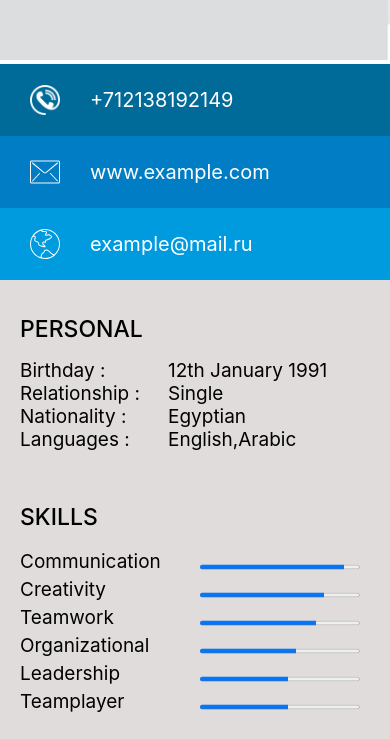
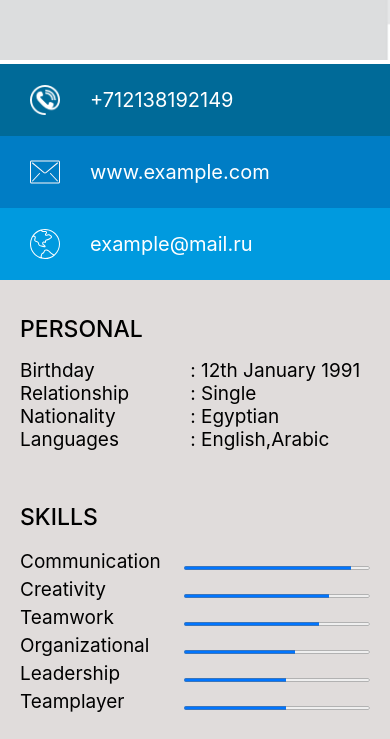
Before and after one commit to Rafc122/Start_learn, a plain HTML site: page index.html in a window 390 px wide. Shown: the part 361-1100 px from the top of the page. Drawn offline with Linux system fonts and the light colour scheme.

Commit message:
text in spisok

```diff
--- a/index.css
+++ b/index.css
@@ -6,6 +6,7 @@
   font-family: -apple-system, BlinkMacSystemFont, 'Segoe UI', Roboto, Oxygen,
     Ubuntu, Cantarell, 'Open Sans', 'Helvetica Neue', sans-serif;
 }
+
 body {
   margin: 0px;
 }
--- a/index.html
+++ b/index.html
@@ -37,27 +37,27 @@
                     <ul>
                         <li class="personal-info">
                             <div class="personal-info-title">
-                                Birthday :
+                                Birthday
                             </div>
-                            <div>12th January 1991</div>
+                            <div>:  12th January 1991</div>
                         </li>
                         <li class="personal-info">
                             <div class="personal-info-title">
-                                Relationship :
+                                Relationship
                             </div>
-                            <div>Single</div>
+                            <div>:  Single</div>
                         </li>
                         <li class="personal-info">
                             <div class="personal-info-title">
-                                Nationality :
+                                Nationality
                             </div>
-                            <div>Egyptian</div>
+                            <div>:  Egyptian</div>
                         </li>
                         <li class="personal-info">
                             <div class="personal-info-title">
-                                Languages :
+                                Languages
                             </div>
-                            <div>English,Arabic</div>
+                            <div>:  English,Arabic</div>
                         </li>
                     </ul>
                 </div>
--- a/left.css
+++ b/left.css
@@ -2,20 +2,24 @@
   max-width: 410px;
   width: 100%;
 }
+
 #left-part ul {
   list-style-type: none;
 }
+
 #photo-container img {
   max-width: 410px;
   width: 100%;
   height: auto;
 }
+
 #contacts ul {
   margin: 0px;
   padding: 0px;
   max-width: 410px;
   width: 100%;
 }
+
 .contacts-item {
   display: flex;
   align-items: center;
@@ -23,6 +27,7 @@
   color: white;
   font-size: 20px;
 }
+
 .contacts-item img {
   margin-right: 30px;
   margin-left: 30px;
@@ -30,31 +35,39 @@
   width: 100%;
   height: 30px;
 }
+
 #sait {
   background: #009adf;
 }
+
 #mail {
   background: #007dc5;
 }
+
 #phone {
   background: #006a98;
 }
+
 .item-progress ul li {
   display: flex;
   justify-content: space-between;
   margin-bottom: 5px;
 }
+
 .item-progress ul {
   font-size: 19px;
   padding-left: 20px;
 }
+
 .item-progress {
   align-items: center;
 }
+
 .item-progress progress {
-  margin-right: 30px;
-  width: 160px;
+  margin-right: 20px;
+  width: 186px;
 }
+
 #info-class {
   display: flex;
   flex-direction: column;
@@ -63,21 +76,27 @@
   width: 100%;
   height: auto;
 }
+
 .information {
   font-weight: bold;
 }
+
 #skills progress {
-  height: 10px;
+  height: 8px;
 }
+
 #software progress {
-  height: 10px;
+  height: 8px;
 }
+
 #software span {
   text-transform: uppercase;
 }
+
 #name-work {
   text-transform: uppercase;
 }
+
 .left-title h1 {
   font-weight: 550;
   padding-left: 20px;
@@ -85,17 +104,20 @@
   text-transform: uppercase;
   font-size: 23px;
 }
+
 .personal-info {
   display: flex;
   font-size: 19px;
 }
 
 .personal-info-title {
-  width: 40%;
+  width: 46%;
 }
+
 #personal ul {
   padding-left: 20px;
 }
+
 #reference ul {
   font-size: 19px;
   padding-left: 20px;
--- a/right.css
+++ b/right.css
@@ -3,6 +3,7 @@
   width: 100%;
   padding-top: 5px;
 }
+
 @media (max-width: 700px) {
   #right-part {
     max-width: 420px;
@@ -10,15 +11,21 @@
   }
   .item-info-left {
     padding-left: 0px;
+    width: 0%;
   }
   .item-info-right {
-    margin-left: 0px;
-    margin-top: 30px;
+    margin-right: 0px;
+    margin-top: 0px;
+  }
+  .item-info {
+    flex-direction: column;
   }
 }
+
 #right-part ul {
   list-style-type: none;
 }
+
 .right-title {
   display: flex;
   width: 100%;
@@ -28,31 +35,39 @@
   align-items: center;
   text-transform: uppercase;
 }
+
 .right-title h3 {
   padding-left: 50px;
   font-weight: 550;
 }
+
 .item-info {
   display: flex;
   font-size: 21px;
 }
+
 .item-info-left {
   padding-left: 50px;
   width: 20%;
 }
+
 .item-info-left span {
   font-weight: bold;
   font-size: 17px;
 }
+
 .item-info-right {
   margin-left: 77px;
 }
+
 .item-info-right span {
   font-size: 17px;
 }
+
 .item-info-right p {
   font-size: 20px;
 }
+
 #name {
   font-size: 56px;
   font-weight: normal;
@@ -60,16 +75,19 @@
   text-transform: uppercase;
   margin-bottom: 0px;
 }
+
 #class_of_work {
   font-size: 27px;
   font-weight: normal;
   text-transform: uppercase;
   margin-top: 5px;
 }
+
 #description {
   font-size: 21px;
   margin-bottom: 2px;
 }
+
 #info {
   max-width: 800px;
   width: 100%;
@@ -77,23 +95,28 @@
   padding-bottom: 40px;
   box-sizing: border-box;
 }
+
 #photo-hobbies img {
   margin-right: 50px;
   margin-left: 50px;
   width: 50px;
   height: 50px;
 }
+
 #photo-hobbies ul {
   margin: 0px;
   display: flex;
   flex-wrap: wrap;
 }
+
 #photo-hobbies p {
   text-align: center;
 }
+
 #right-part li {
   margin-top: 10px;
 }
+
 .text-photo {
   text-align: center;
   font-weight: bold;
```
